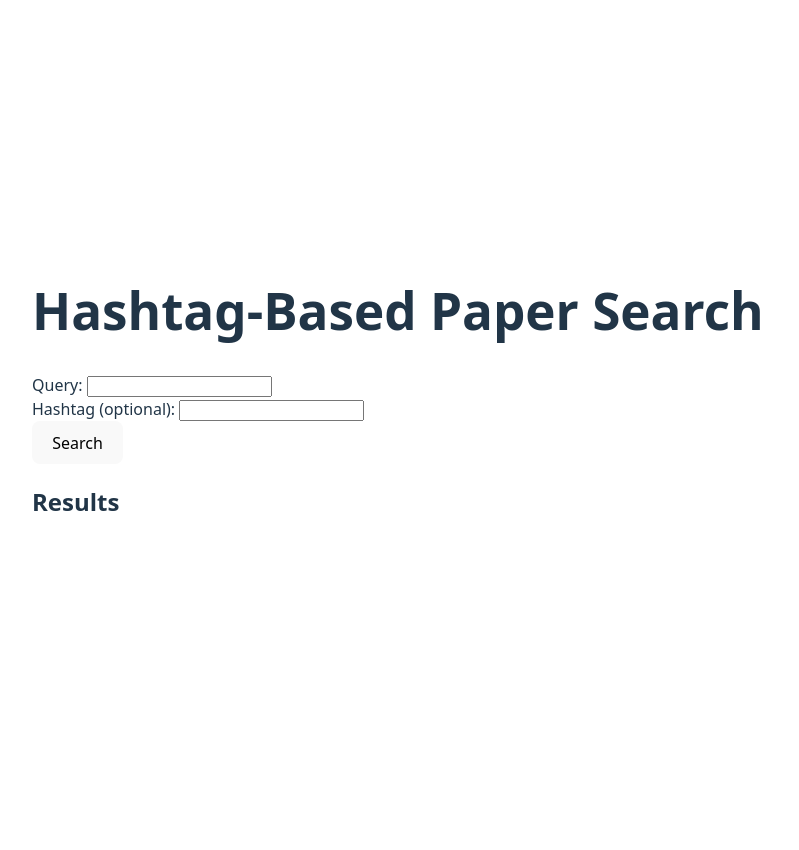
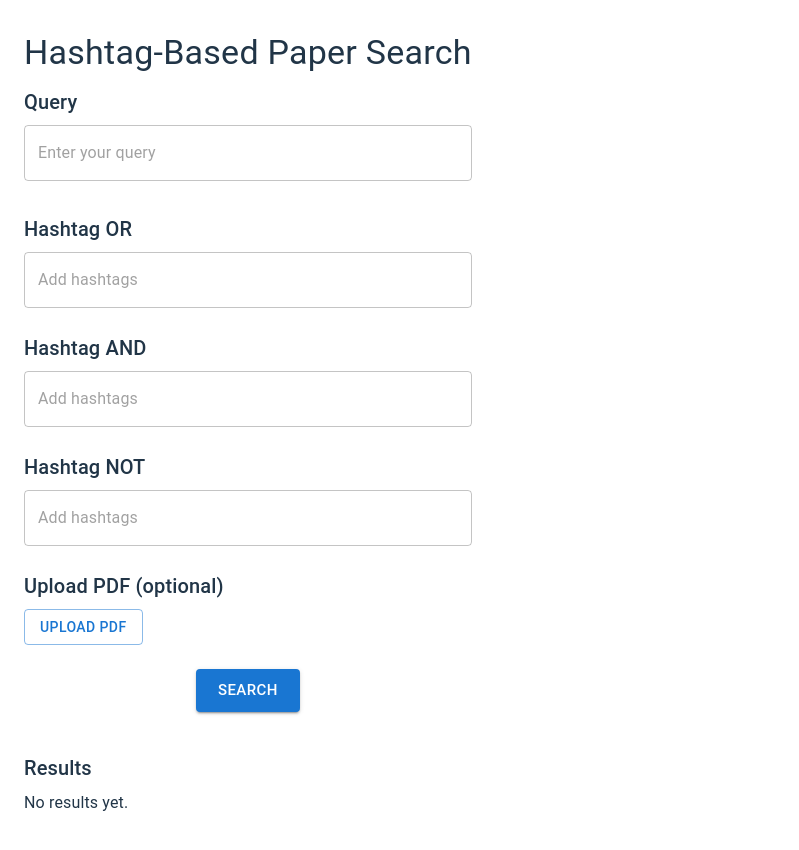
Before and after one commit to XuMingSheng/PaperHive, a React (Vite) app in the folder frontend/: page / in a window 1280 px wide. Shown: the top 850 px of the page, without its empty margins (0-799 px from the left). Before the commit the page ends 800 px from the top, so only its background shows below. Built offline with nearby package versions, Linux system fonts and the light colour scheme.

Commit message:
front end first version

```diff
--- a/frontend/package.json
+++ b/frontend/package.json
@@ -10,6 +10,9 @@
     "preview": "vite preview"
   },
   "dependencies": {
+    "@emotion/react": "^11.14.0",
+    "@emotion/styled": "^11.14.0",
+    "@mui/material": "^7.0.2",
     "react": "^19.0.0",
     "react-dom": "^19.0.0"
   },
--- /dev/null
+++ b/frontend/public/hashtag_keywords.json
@@ -0,0 +1,72 @@
+[
+    "machine learning",
+    "deep learning",
+    "natural language processing",
+    "computer vision",
+    "reinforcement learning",
+    "generative adversarial networks",
+    "bayesian networks",
+    "fuzzy logic",
+    "speech recognition",
+    "expert systems",
+    "big data",
+    "data mining",
+    "data visualization",
+    "statistical analysis",
+    "predictive modeling",
+    "data cleaning",
+    "feature engineering",
+    "data warehousing",
+    "time series analysis",
+    "principal component analysis",
+    "agile development",
+    "continuous integration",
+    "version control",
+    "test-driven development",
+    "design patterns",
+    "requirement analysis",
+    "software architecture",
+    "code review",
+    "continuous deployment",
+    "software maintenance",
+    "cryptography",
+    "network security",
+    "penetration testing",
+    "authentication",
+    "firewall",
+    "intrusion detection system",
+    "malware analysis",
+    "social engineering",
+    "security information and event management",
+    "public key infrastructure",
+    "relational database",
+    "nosql database",
+    "query optimization",
+    "data normalization",
+    "transaction processing",
+    "data replication",
+    "data sharding",
+    "data consistency",
+    "data indexing",
+    "data backup and recovery",
+    "user interface design",
+    "user experience",
+    "usability testing",
+    "information architecture",
+    "interaction design",
+    "affective computing",
+    "touch interface",
+    "voice user interface",
+    "augmented reality",
+    "virtual reality",
+    "turing machine",
+    "computability theory",
+    "complexity theory",
+    "automata theory",
+    "formal languages",
+    "p vs np problem",
+    "randomized algorithms",
+    "approximation algorithms",
+    "greedy algorithms",
+    "dynamic programming"
+  ]
--- /dev/null
+++ b/frontend/public/query_keywords.json
@@ -0,0 +1,4 @@
+[
+    "Region-Adaptive Transform with Segmentation Prior for Image Compression",
+    "Towards Extreme Image Compression with Latent Feature Guidance and Diffusion Prior"
+]
--- a/frontend/src/App.jsx
+++ b/frontend/src/App.jsx
@@ -1,56 +1,227 @@
-import React, { useState } from "react";
+import React, { useState, useEffect } from "react";
+import {
+  Container,
+  Typography,
+  TextField,
+  Autocomplete,
+  Chip,
+  Button,
+  Table,
+  TableBody,
+  TableCell,
+  TableContainer,
+  TableHead,
+  TableRow,
+  Paper,
+  Box
+} from "@mui/material";
 
 function App() {
   const [query, setQuery] = useState("");
-  const [hashtag, setHashtag] = useState("");
   const [results, setResults] = useState([]);
+  const [tableData, setTableData] = useState({ columns: [], rows: [] });
+  const [queryDict, setQueryDict] = useState([]);
+  const [hashtagDict, setHashtagDict] = useState([]);
+
+  const [hashtagOr, setHashtagOr] = useState([]);
+  const [hashtagAnd, setHashtagAnd] = useState([]);
+  const [hashtagNot, setHashtagNot] = useState([]);
+
+  const [pdfFile, setPdfFile] = useState(null);
+
+  useEffect(() => {
+    fetch("/query_keywords.json")
+      .then((res) => res.json())
+      .then((data) => setQueryDict(data))
+      .catch((err) => console.error("Failed to load query dictionary:", err));
+
+    fetch("/hashtag_keywords.json")
+      .then((res) => res.json())
+      .then((data) => setHashtagDict(data))
+      .catch((err) => console.error("Failed to load hashtag dictionary:", err));
+  }, []);
 
   const handleSearch = async () => {
+    console.log("Searching...");
+
     try {
       const params = new URLSearchParams({
-        query: query,
-        hashtag: hashtag
+        query,
+        or: hashtagOr.join(","),
+        and: hashtagAnd.join(","),
+        not: hashtagNot.join(",")
       });
+
       const response = await fetch(`http://localhost:8000/search/?${params}`);
       const data = await response.json();
-      setResults(data.results);
+
+      console.log("✅ results:", data.results);
+      console.log("✅ count:", data.results.length);
+
+      setResults(data.results || []);
+      setTableData(data.table || { columns: [], rows: [] });
     } catch (error) {
       console.error("Error fetching search results:", error);
     }
   };
 
+  const uploadPdfToBackend = async (file) => {
+    const formData = new FormData();
+    formData.append("file", file);
+
+    try {
+      const response = await fetch("http://localhost:8000/upload-pdf/", {
+        method: "POST",
+        body: formData
+      });
+      const result = await response.json();
+      console.log("✅ Uploaded PDF result:", result);
+      alert("PDF uploaded successfully!");
+    } catch (err) {
+      console.error("❌ Error uploading PDF:", err);
+      alert("Failed to upload PDF.");
+    }
+  };
+
+  const handlePdfUpload = (event) => {
+    const file = event.target.files[0];
+    if (file && file.type === "application/pdf") {
+      setPdfFile(file);
+      console.log("📄 PDF selected:", file.name);
+      uploadPdfToBackend(file);
+    } else {
+      setPdfFile(null);
+      alert("Please upload a valid PDF file.");
+    }
+  };
+
+  const handleCategoryChange = (categorySetter, value, other1, other2, other1Setter, other2Setter) => {
+    const cleanValue = [...new Set(value)];
+    const newOther1 = other1.filter((tag) => !cleanValue.includes(tag));
+    const newOther2 = other2.filter((tag) => !cleanValue.includes(tag));
+
+    categorySetter(cleanValue);
+    other1Setter(newOther1);
+    other2Setter(newOther2);
+  };
+
+  const renderHashtagInput = (label, value, setter, other1, other2, other1Setter, other2Setter) => {
+    const filteredOptions = hashtagDict.filter(
+      (tag) => !other1.includes(tag) && !other2.includes(tag)
+    );
+
+    return (
+      <Box mb={3}>
+        <Typography variant="h6" gutterBottom>{label}</Typography>
+        <Autocomplete
+          multiple
+          freeSolo
+          options={filteredOptions}
+          value={value}
+          onChange={(event, newValue) => handleCategoryChange(setter, newValue, other1, other2, other1Setter, other2Setter)}
+          renderTags={(value, getTagProps) =>
+            value.map((option, index) => (
+              <Chip
+                variant="outlined"
+                label={option}
+                {...getTagProps({ index })}
+                key={option}
+              />
+            ))
+          }
+          renderInput={(params) => (
+            <TextField {...params} placeholder="Add hashtags" variant="outlined" fullWidth />
+          )}
+        />
+      </Box>
+    );
+  };
+
   return (
-    <div style={{ margin: "2rem" }}>
-      <h1>Hashtag-Based Paper Search</h1>
-      <div>
-        <label>Query: </label>
-        <input
-          type="text"
+    <Container maxWidth="md" sx={{ pt: 4, pb: 6 }}>
+      <Typography variant="h4" align="center" gutterBottom>
+        Hashtag-Based Paper Search
+      </Typography>
+
+      <Box mb={4}>
+        <Typography variant="h6" gutterBottom>Query</Typography>
+        <TextField
+          fullWidth
           value={query}
           onChange={(e) => setQuery(e.target.value)}
+          placeholder="Enter your query"
+          variant="outlined"
         />
-      </div>
-      <div>
-        <label>Hashtag (optional): </label>
-        <input
-          type="text"
-          value={hashtag}
-          onChange={(e) => setHashtag(e.target.value)}
-        />
-      </div>
-      <button onClick={handleSearch}>Search</button>
+      </Box>
 
-      <h2>Results</h2>
-      <ul>
-        {results.map((paper) => (
-          <li key={paper.id}>
-            <strong>{paper.title}</strong>
-            <p>{paper.abstract}</p>
-            <em>Hashtags: {paper.hashtags.join(", ")}</em>
-          </li>
-        ))}
-      </ul>
-    </div>
+      {renderHashtagInput("Hashtag OR", hashtagOr, setHashtagOr, hashtagAnd, hashtagNot, setHashtagAnd, setHashtagNot)}
+      {renderHashtagInput("Hashtag AND", hashtagAnd, setHashtagAnd, hashtagOr, hashtagNot, setHashtagOr, setHashtagNot)}
+      {renderHashtagInput("Hashtag NOT", hashtagNot, setHashtagNot, hashtagOr, hashtagAnd, setHashtagOr, setHashtagAnd)}
+
+      <Box mb={3}>
+        <Typography variant="h6" gutterBottom>Upload PDF (optional)</Typography>
+        <Button variant="outlined" component="label">
+          Upload PDF
+          <input type="file" hidden accept="application/pdf" onChange={handlePdfUpload} />
+        </Button>
+        {pdfFile && (
+          <Typography variant="body2" style={{ marginTop: "0.5rem" }}>
+            Selected: {pdfFile.name}
+          </Typography>
+        )}
+      </Box>
+
+      <Box textAlign="center" mb={5}>
+        <Button variant="contained" color="primary" size="large" onClick={handleSearch}>
+          Search
+        </Button>
+      </Box>
+
+      <Typography variant="h6" gutterBottom>
+        Results
+      </Typography>
+      {results.length > 0 ? (
+        results.map((paper, index) => (
+          <Paper key={index} elevation={2} sx={{ p: 2, mb: 2 }}>
+            <Typography variant="subtitle1"><strong>{paper.title}</strong></Typography>
+            <Typography variant="body2">{paper.abstract}</Typography>
+            <Typography variant="caption">
+              Hashtags: {paper.hashtags.join(", ")}
+            </Typography>
+          </Paper>
+        ))
+      ) : (
+        <Typography variant="body1">No results yet.</Typography>
+      )}
+
+      {tableData.columns.length > 0 && tableData.rows.length > 0 && (
+        <>
+          <Typography variant="h6" sx={{ mt: 5, mb: 2 }}>
+            Summary Table
+          </Typography>
+          <TableContainer component={Paper}>
+            <Table>
+              <TableHead>
+                <TableRow>
+                  {tableData.columns.map((col, idx) => (
+                    <TableCell key={idx}><strong>{col}</strong></TableCell>
+                  ))}
+                </TableRow>
+              </TableHead>
+              <TableBody>
+                {tableData.rows.map((row, idx) => (
+                  <TableRow key={idx}>
+                    {row.map((cell, i) => (
+                      <TableCell key={i}>{cell}</TableCell>
+                    ))}
+                  </TableRow>
+                ))}
+              </TableBody>
+            </Table>
+          </TableContainer>
+        </>
+      )}
+    </Container>
   );
 }
 
```
Also changed, not shown: 1 other file (tests, documents, lock files or other folders).
